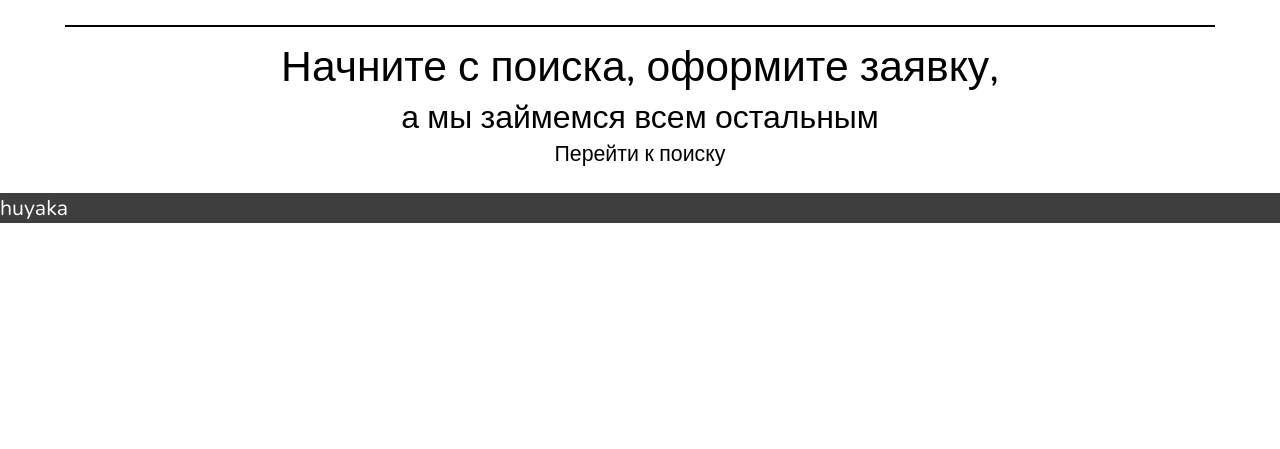
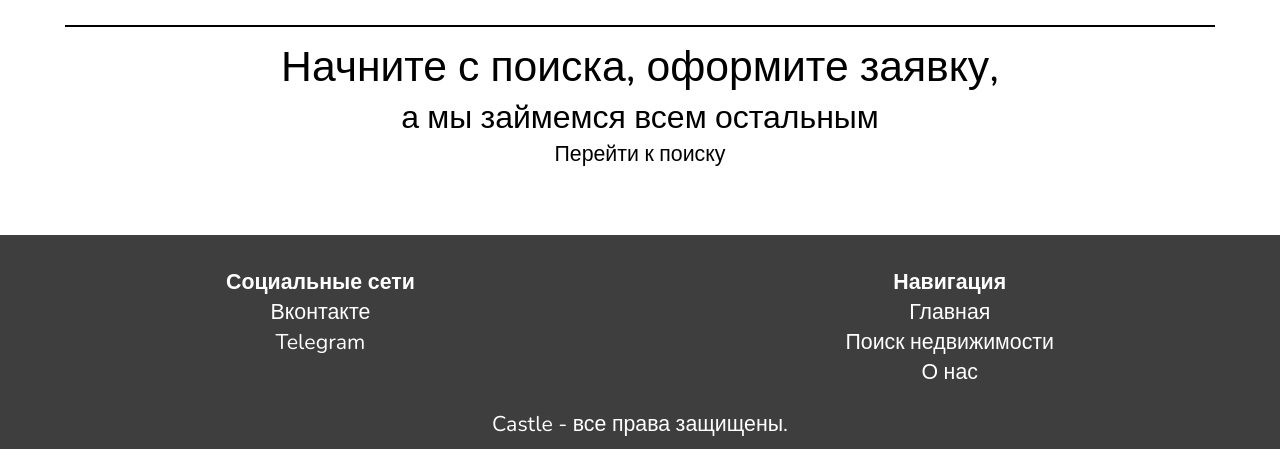
Before and after one commit to sgshn4/PythonSimpleProjects, a Flask app: page /about in a window 1280 px wide. Shown: the part 1821-2270 px from the top of the page. Before the commit the page ends 2044 px from the top, so only its background shows below. Run offline with Flask 3, Linux system fonts and the light colour scheme.

Commit message:
DB created

```diff
--- a/Task6/app.py
+++ b/Task6/app.py
@@ -1,11 +1,16 @@
 from flask import Flask, render_template
+import json
 
 app = Flask(__name__)
+f = open('posts/db.json', 'r')
+db = json.load(f)
+print(db)
 
 
 @app.route('/')
 @app.route('/home')
 def index():
+
     return render_template('index.html')
 
 
--- /dev/null
+++ b/Task6/posts/db.json
@@ -0,0 +1,7 @@
+[
+  {
+    "name": "2-комн Квартира, г.Воронеж ул.Кирова д.66",
+    "attachments": [
+    ]
+  }
+]
--- a/Task6/static/css/styles.css
+++ b/Task6/static/css/styles.css
@@ -64,9 +64,12 @@ list-style-type: none;
 
 footer {
 background: #3e3e3e;
+color: white;
+text-align: center;
+padding: 8pt
 }
 
-.footer {
+footer a {
 color: white
 }
 
@@ -105,7 +108,8 @@ width: 90%
 }
 
 .about-text-container {
-    text-align: center
+    text-align: center;
+    margin-bottom: 32pt
 }
 
 .about-text-2 {
@@ -119,5 +123,11 @@ font-size: 24pt;
 
 .about-text-to-search {
 font-size: 18pt;
-text-decoration: underline;
 }
+
+.links-footer {
+list-style-type: none;
+  display: flex;
+  justify-content: space-around;
+  width: 100%;
+}
--- a/Task6/templates/base.html
+++ b/Task6/templates/base.html
@@ -26,7 +26,22 @@
 </div>
 {% block body %}{% endblock %}
 <footer>
-    <div class="footer">huyaka</div>
+    <ul class="links-footer">
+        <li class="links-footer-col">
+            <div class="socials"><b>Социальные сети</b>
+                <div><a href="/">Вконтакте</a></div>
+                <div><a href="/">Telegram</a></div>
+    </div>
+        </li>
+        <li class="links-footer-col">
+            <div class="navigation"><b>Навигация</b>
+                <div><a href="/">Главная</a></div>
+                <div><a href="/search">Поиск недвижимости</a></div>
+                <div><a href="/about">О нас</a></div>
+            </div>
+        </li>
+    </ul>
+    <div class="copyright">Castle - все права защищены.</div>
 </footer>
 </body>
 </html>
--- a/Task6/templates/index.html
+++ b/Task6/templates/index.html
@@ -6,5 +6,5 @@
 
 
 {% block body %}
-Ну вот тут объявления всякие будут
+{{db[0].get('name')}}
 {% endblock %}
```
Also changed, not shown: Task6/posts/resources/1.jpg (added), Task6/posts/resources/2.jpg (added).
